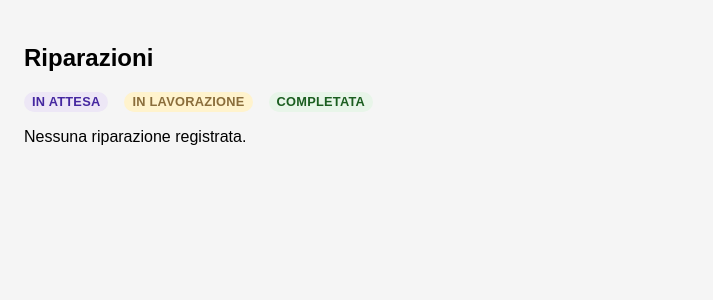
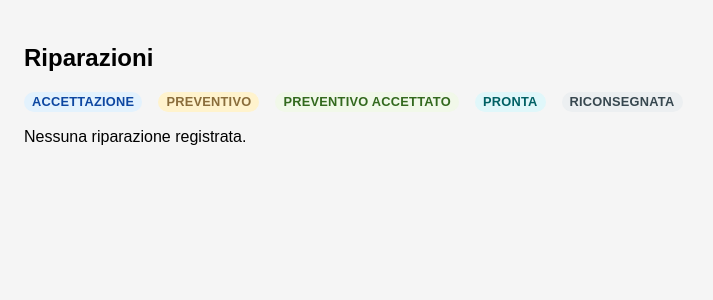
Before and after one commit to re-fagiano/GESTIONALEticket, a Flask app: page /repairs in a window 1280 px wide. Shown: the part 69-369 px from the top of the page, without its empty margins (0-713 px from the left). Run offline with Flask 3, Linux system fonts and the light colour scheme; the visitor is signed in with stand-in values (Sample User, id 1); data that the repository does not hold is empty.

Commit message:
Update repair statuses to drive UI badges

```diff
--- a/app.py
+++ b/app.py
@@ -30,11 +30,15 @@ DEFAULT_TICKET_STATUS = TICKET_STATUSES[0][0]
 REPAIR_STATUSES = [
     ("accettazione", "Accettazione"),
     ("preventivo", "Preventivo"),
-    ("preventivo_accettato", "Preventivo accettato"),
+    ("preventivo-accettato", "Preventivo accettato"),
     ("pronta", "Pronta"),
     ("riconsegnata", "Riconsegnata"),
 ]
 REPAIR_STATUS_LABELS = {value: label for value, label in REPAIR_STATUSES}
+REPAIR_STATUS_LABELS.update({
+    # Alias per vecchi slugs salvati con underscore.
+    "preventivo_accettato": REPAIR_STATUS_LABELS["preventivo-accettato"],
+})
 REPAIR_STATUS_VALUES = set(REPAIR_STATUS_LABELS)
 DEFAULT_REPAIR_STATUS = REPAIR_STATUSES[0][0]
 
@@ -261,6 +265,7 @@ def create_app() -> Flask:
         return render_template(
             'repairs.html',
             repairs=repairs,
+            repair_statuses=REPAIR_STATUSES,
             repair_status_labels=REPAIR_STATUS_LABELS,
         )
 
--- a/templates/base.html
+++ b/templates/base.html
@@ -48,17 +48,16 @@
             background: #fff3cd;
             color: #8a6d3b;
         }
-        .badge-pending {
-            background: #ede7f6;
-            color: #4527a0;
+        .badge-preventivo-accettato {
+            background: #f1f8e9;
+            color: #33691e;
         }
-        .badge-completed,
-        .badge-riparato {
-            background: #e8f5e9;
-            color: #1b5e20;
+        .badge-pronta {
+            background: #e0f7fa;
+            color: #006064;
         }
-        .badge-closed,
-        .badge-chiuso {
+        .badge-riconsegnata,
+        .badge-closed {
             background: #eceff1;
             color: #37474f;
         }
--- a/templates/repairs.html
+++ b/templates/repairs.html
@@ -2,11 +2,12 @@
 {% block title %}Riparazioni{% endblock %}
 {% block content %}
 {% set repair_status_labels = repair_status_labels or {} %}
+{% set repair_statuses = repair_statuses or [] %}
 <h2>Riparazioni</h2>
 <div class="status-legend">
-    <span class="badge badge-pending">In attesa</span>
-    <span class="badge badge-in-progress">In lavorazione</span>
-    <span class="badge badge-completed">Completata</span>
+    {% for status_value, status_label in repair_statuses %}
+    <span class="badge badge-{{ status_value }}">{{ status_label }}</span>
+    {% endfor %}
 </div>
 {% if repairs %}
 <table>
@@ -32,7 +33,7 @@
         {% set repair_status_slug = (repair['repair_status'] or '')|lower|replace(' ', '-')|replace('_', '-') %}
         <td>
             {% set status_label = repair_status_labels.get(repair['repair_status'], repair['repair_status'] or 'N/A') %}
-            <span class="badge badge-{{ repair_status_slug if repair_status_slug else 'pending' }}">{{ status_label }}</span>
+            <span class="badge badge-{{ repair_status_slug if repair_status_slug else 'accettazione' }}">{{ status_label }}</span>
         </td>
         <td>{{ repair['date_received'] or '-' }}</td>
         <td>{{ repair['date_repaired'] or '-' }}</td>
```
